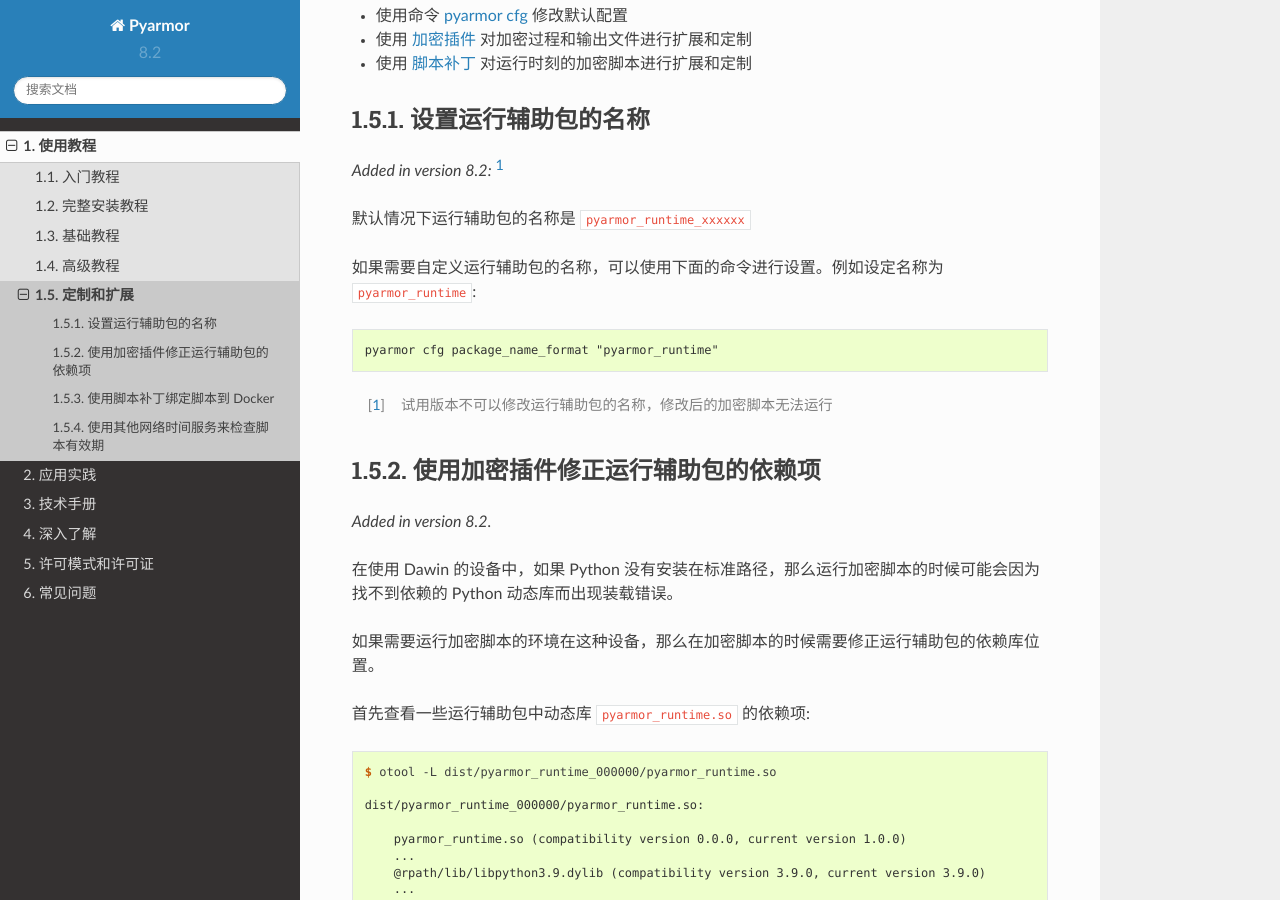
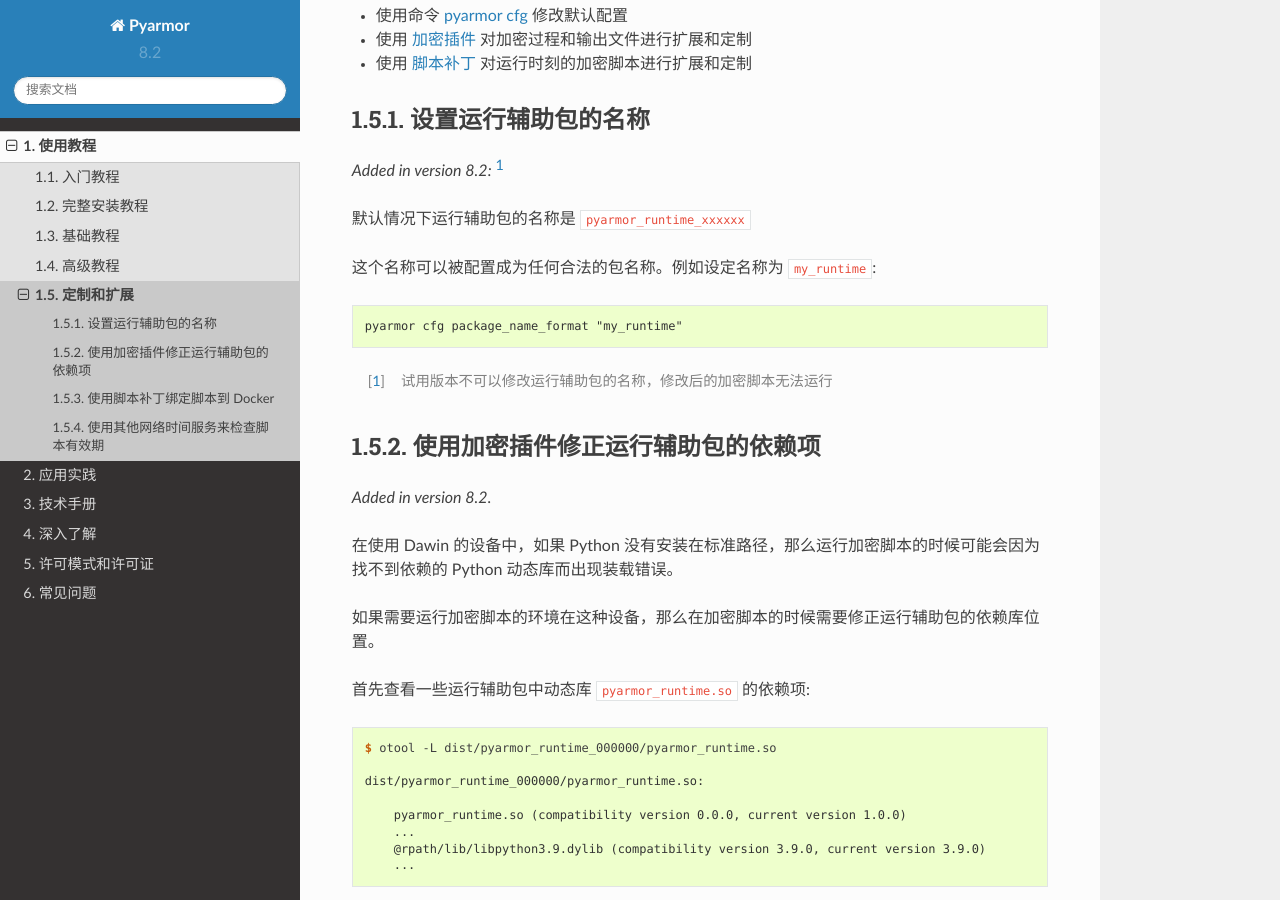
Before and after one commit to dashingsoft/pyarmor-docs-zh, a Sphinx documentation site: the page built from docs/tutorial/customization.rst, in a window 1280 px wide and 900 px high, scrolled down 368 px. Built offline with Sphinx 7.4.7 and the Read the Docs theme 2.0.0, drawn with Linux system fonts in a browser that asks for light colours; pages that are not in the unit, such as notebooks, are missing from menus.

Commit message:
Refine doc

```diff
--- a/docs/tutorial/customization.rst
+++ b/docs/tutorial/customization.rst
@@ -24,9 +24,9 @@ Pyarmor 使用下面的方式进行定制和扩展
 
 默认情况下运行辅助包的名称是 ``pyarmor_runtime_xxxxxx``
 
-如果需要自定义运行辅助包的名称，可以使用下面的命令进行设置。例如设定名称为 ``pyarmor_runtime``::
+这个名称可以被配置成为任何合法的包名称。例如设定名称为 ``my_runtime``::
 
-    pyarmor cfg package_name_format "pyarmor_runtime"
+    pyarmor cfg package_name_format "my_runtime"
 
 .. [#] 试用版本不可以修改运行辅助包的名称，修改后的加密脚本无法运行
 
```
